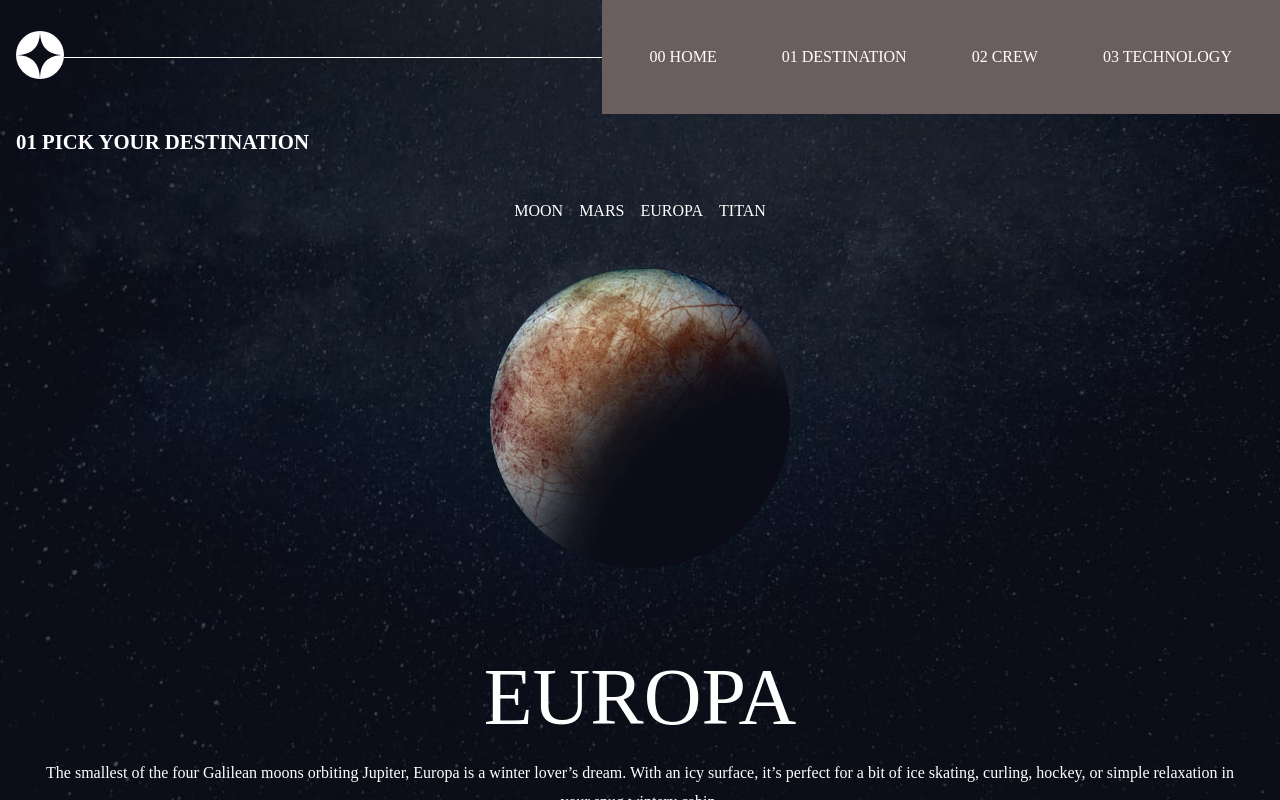
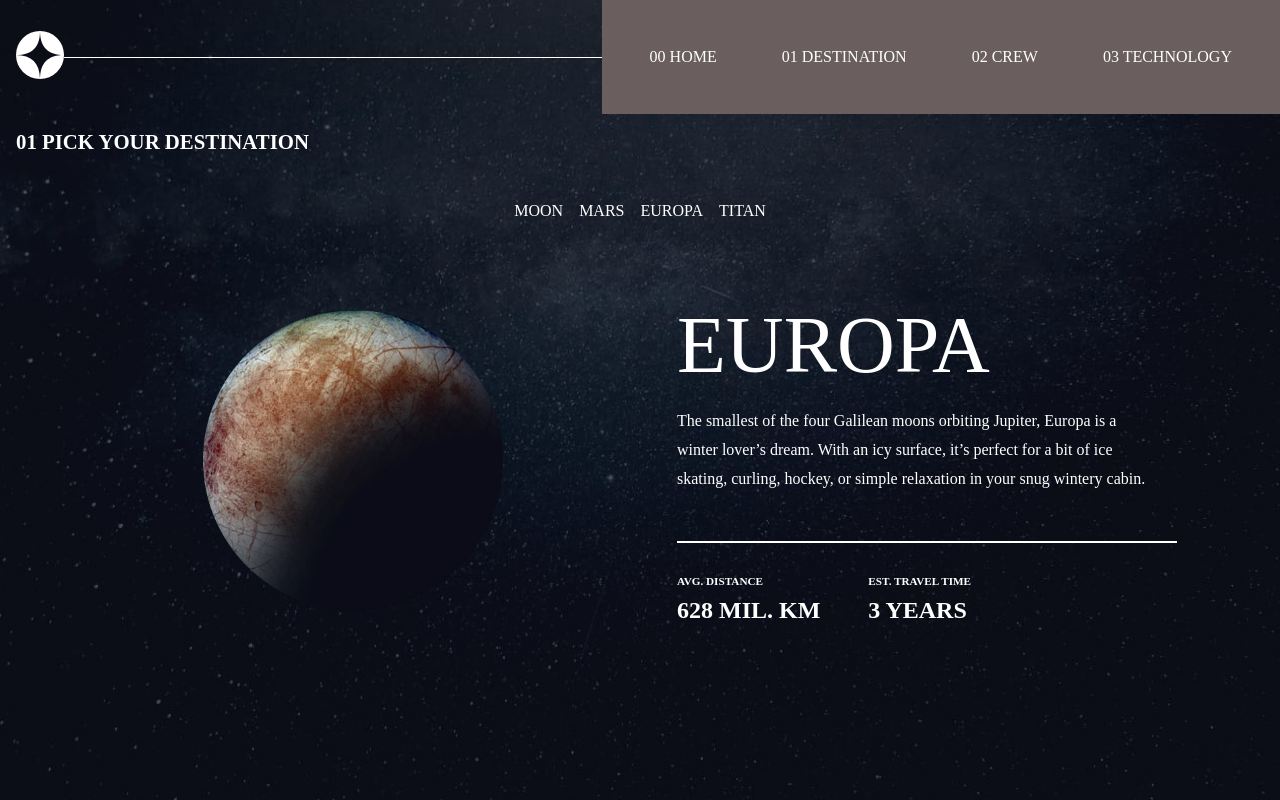
Before and after one commit to SanazBHMN/space-tourism, a React (Vite) app: page /destination/europa in a window 1280 px wide. Shown: the top 800 px of the page. Built offline with nearby package versions, Linux system fonts and the light colour scheme.

Commit message:
Make destination responsive

```diff
--- a/src/pages/destination/destination-page.scss
+++ b/src/pages/destination/destination-page.scss
@@ -34,7 +34,7 @@
         border-bottom: 2px solid white;
         line-height: 1.8;
       }
-      .content--details {
+      &--details {
         margin-top: 2rem;
         display: flex;
         justify-content: space-evenly;
@@ -51,3 +51,25 @@
     }
   }
 }
+
+@media screen and (min-width: 1024px) {
+  .destination-container {
+    height: 100vh;
+    .content-container {
+      grid-template-columns: repeat(2, 1fr);
+      margin: 0 auto;
+      max-width: 1100px;
+      .content {
+        text-align: left;
+        max-width: 500px;
+        &__description {
+          padding-left: 0;
+        }
+        &--details {
+          justify-content: flex-start;
+          gap: 3rem;
+        }
+      }
+    }
+  }
+}
```
